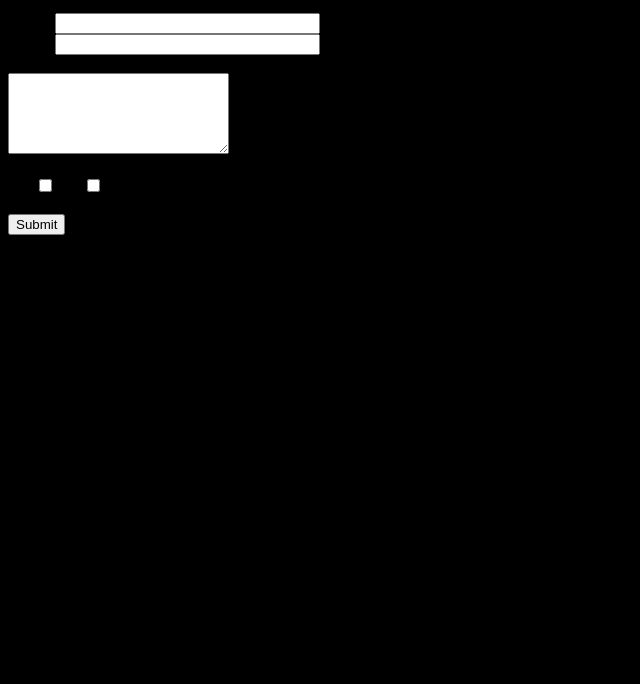
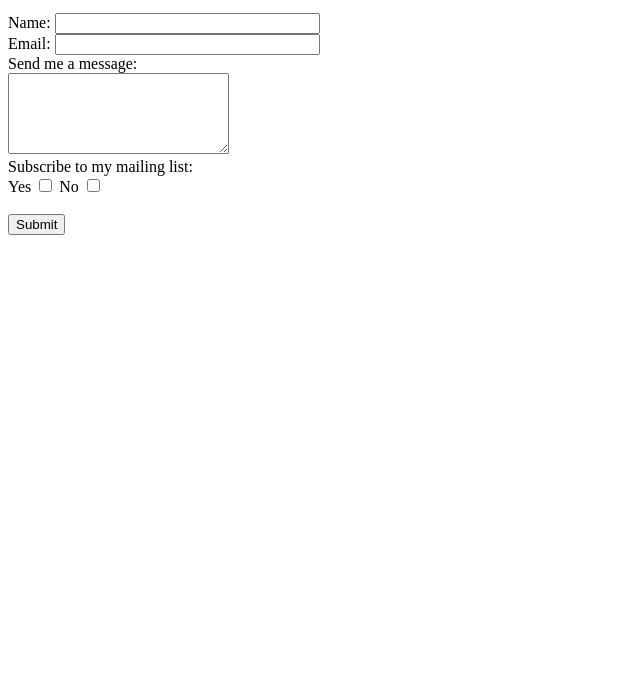
Before and after one commit to divyaa25/cv, a plain HTML site: page contact.html in a window 1280 px wide. Shown: the part 116-800 px from the top of the page, without its empty margins (0-640 px from the left). Drawn offline with Linux system fonts and the light colour scheme.

Commit message:
removed black color

```diff
--- a/contact.html
+++ b/contact.html
@@ -5,7 +5,7 @@
         <title>Contact</title>
     </head>
 
-    <body bgcolor="black">
+    <body>
         <h3>Contact Details</h3>
         <ol type="1">
             <li><i>Phone: </i>9834114521</li>
```
